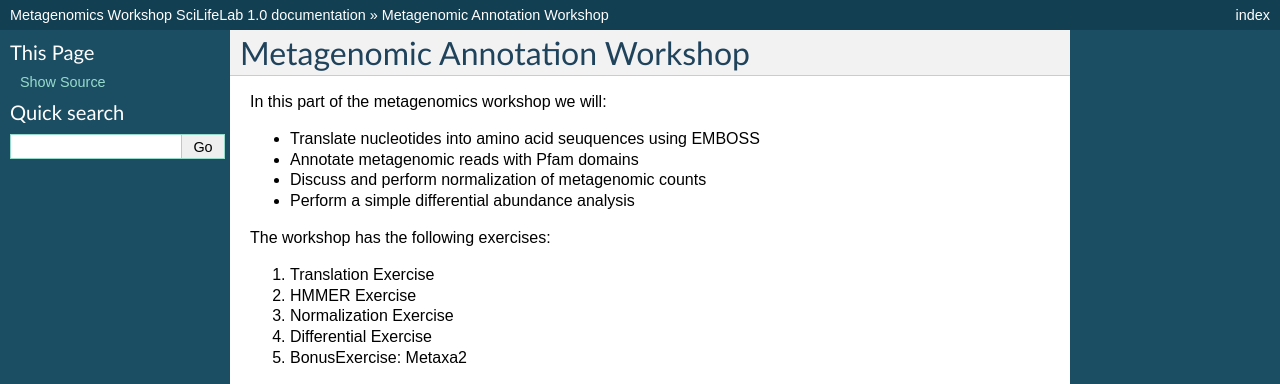
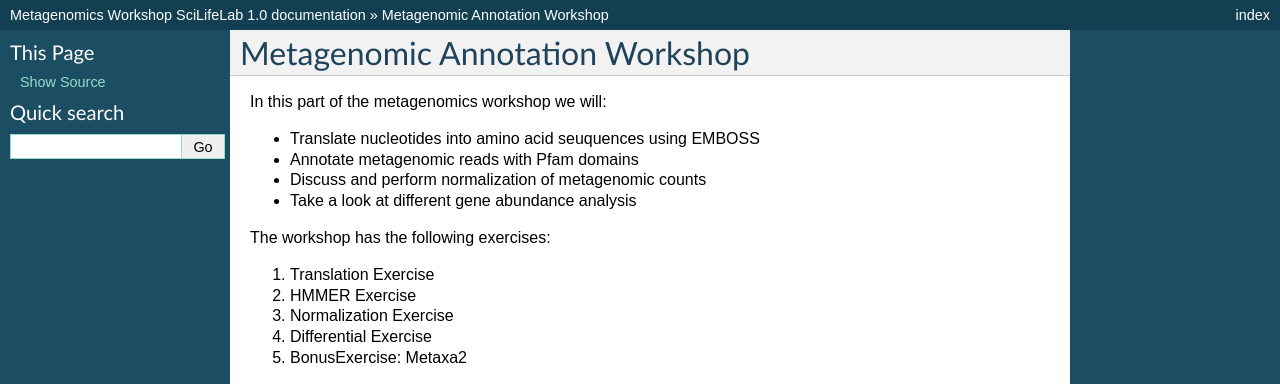
Before and after one commit to inodb/2014-5-metagenomics-workshop, a Sphinx documentation site: the page built from source/annotation/index.rst, in a window 1280 px wide. Shown: the top 384 px of the page. Built offline with Sphinx 7.4.7, drawn with Linux system fonts in a browser that asks for light colours.

Commit message:
Update index.rst

```diff
--- a/source/annotation/index.rst
+++ b/source/annotation/index.rst
@@ -5,7 +5,7 @@ In this part of the metagenomics workshop we will:
 - Translate nucleotides into amino acid seuquences using EMBOSS
 - Annotate metagenomic reads with Pfam domains
 - Discuss and perform normalization of metagenomic counts
-- Perform a simple differential abundance analysis
+- Take a look at different gene abundance analysis
 
 The workshop has the following exercises:
 
```
